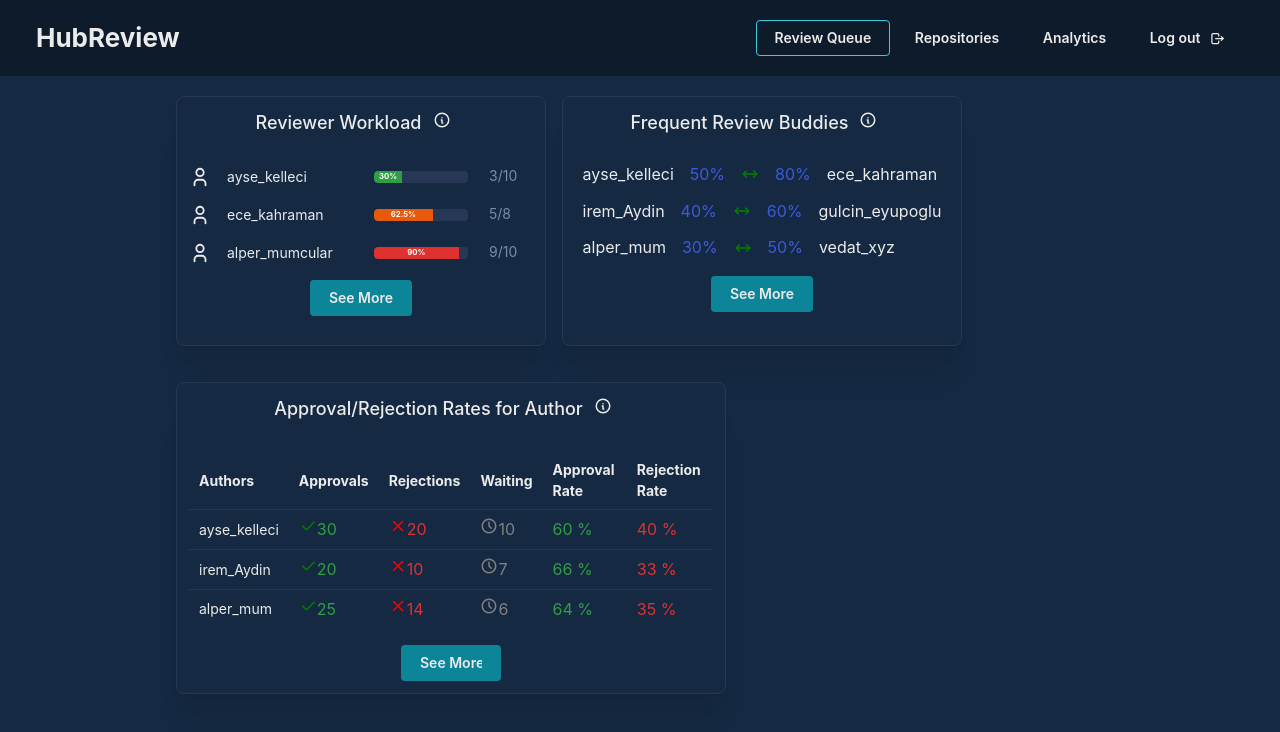
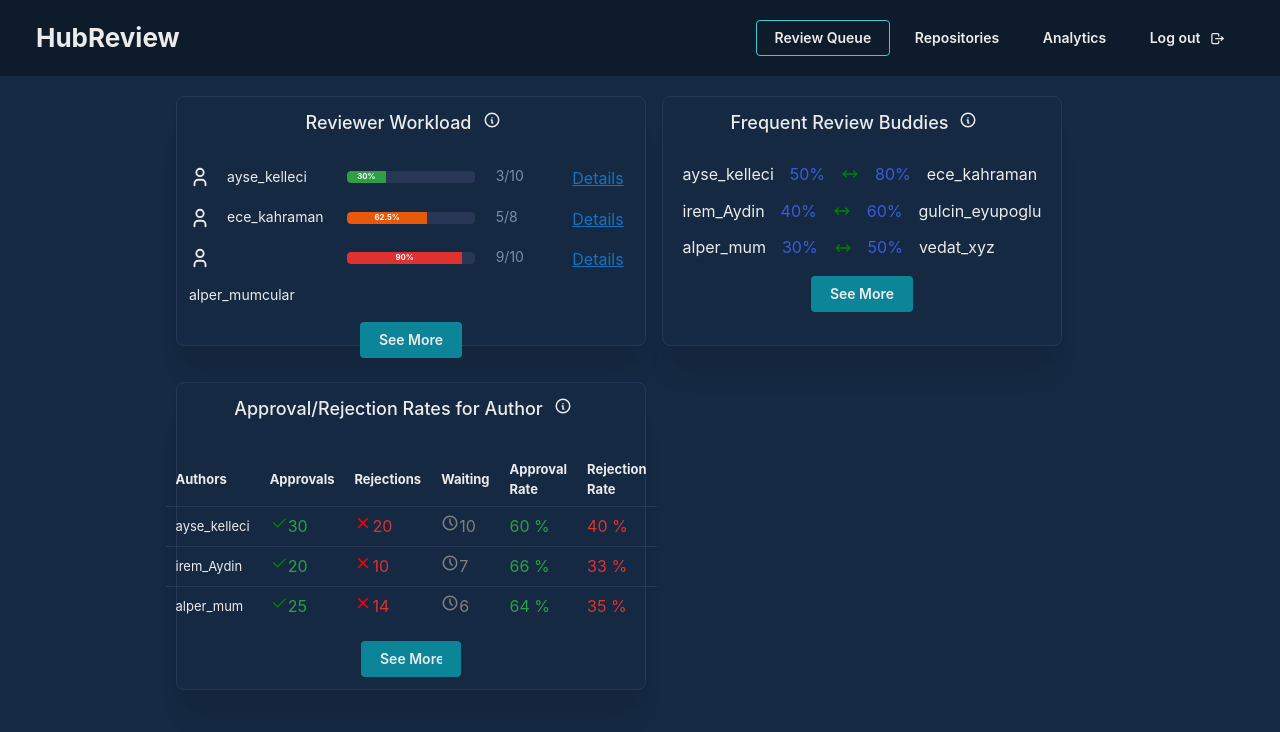
Before and after one commit to hubreviewapp/hubreview, a React (Vite) app in the folder web-client/: page /analytics in a window 1280 px wide. Shown: the top 732 px of the page. Built offline with nearby package versions, Linux system fonts and the light colour scheme.

Commit message:
feat: Create Pr button, Analytics fixes, Signin image

```diff
--- a/web-client/package.json
+++ b/web-client/package.json
@@ -49,6 +49,6 @@
     "rimraf": "^5.0.5",
     "sass": "^1.69.5",
     "typescript": "^5.2.2",
-    "vite": "^5.0.0"
+    "vite": "^4.4.0"
   }
 }
--- a/web-client/src/components/ApprovalRejectionRates.tsx
+++ b/web-client/src/components/ApprovalRejectionRates.tsx
@@ -61,7 +61,7 @@ function ApprovalRejectionRates() {
     </Table.Tr>
   ));
   return (
-    <Box w="550px">
+    <Box w="470px">
       <Paper shadow="xl" radius="md" p="sm" mt="lg" withBorder>
         <Stack align="center">
           <Text fw={500} size="lg" mb="sm">
@@ -70,10 +70,10 @@ function ApprovalRejectionRates() {
               <Badge leftSection={iconInfo} variant="transparent" />
             </Tooltip>
           </Text>
-          <Table>
+          <Table style={{fontSize:"13px"}}>
             <Table.Thead>
               <Table.Tr>
-                <Table.Th>Authors</Table.Th>
+                <Table.Th >Authors</Table.Th>
                 <Table.Th>Approvals</Table.Th>
                 <Table.Th>Rejections</Table.Th>
                 <Table.Th>Waiting</Table.Th>
--- a/web-client/src/components/WorkloadAnalytics.tsx
+++ b/web-client/src/components/WorkloadAnalytics.tsx
@@ -28,7 +28,7 @@ function WorkloadAnalytics() {
   ];
   const iconInfo = <IconInfoCircle style={{ width: rem(18), height: rem(18) }} />;
   return (
-    <Box w="370px">
+    <Box w="470px">
       <Paper h="250px" shadow="xl" radius="md" p="sm" mt="lg" withBorder>
         <Stack>
           <Text ta="center" fw={500} size="lg" mb="sm">
@@ -39,7 +39,7 @@ function WorkloadAnalytics() {
           </Text>
           {reviewers.map((itm) => (
             <Grid key={itm.id}>
-              <Grid.Col span={6}>
+              <Grid.Col span={4}>
                 <Group>
                   <IconUser style={{ width: rem(22), height: rem(22), cursor: "pointer" }} />
                   <Text size="sm">{itm.username}</Text>
@@ -56,10 +56,14 @@ function WorkloadAnalytics() {
                 </Progress.Root>
               </Grid.Col>
               <Grid.Col span={2}>
-                <Text c="dimmed" size="sm">
-                  {itm.waiting}/{itm.capacity}{" "}
-                </Text>
+                  <Text c="dimmed" size="sm">
+                    {itm.waiting}/{itm.capacity}{" "}
+                  </Text>
               </Grid.Col>
+              <Grid.Col span={2}>
+                <Text td="underline" color="blue">Details</Text>
+              </Grid.Col>
+
             </Grid>
           ))}
           <Flex justify="space-evenly">
--- a/web-client/src/pages/ReviewQueuePage.tsx
+++ b/web-client/src/pages/ReviewQueuePage.tsx
@@ -1,7 +1,8 @@
-import { Container, Pagination } from "@mantine/core";
+import { Container, Pagination, Button, Center } from "@mantine/core";
 import FilterInput from "../components/ReviewQueue/FilterInput";
 import PullRequestCard from "../components/ReviewQueue/PullRequestCard";
 import classes from "../components/ReviewQueue/ReviewQueue.module.scss";
+import {Link} from "react-router-dom";
 
 export interface RequestedReviewer {
   reviewerType: "USER" | "TEAM";
@@ -214,6 +215,11 @@ function ReviewQueuePage() {
       ))}
 
       <Pagination classNames={{ root: classes.pagination }} color="primary" total={4} />
+      <Center>
+        <Link to="/createPR">
+          <Button m="lg">Create New PR</Button>
+        </Link>
+      </Center>
     </Container>
   );
 }
--- a/web-client/src/pages/SignInPage.tsx
+++ b/web-client/src/pages/SignInPage.tsx
@@ -1,11 +1,14 @@
-import { Grid, Box, Text, TextInput, Card, Button, Stack, Group } from "@mantine/core";
+import { Grid, Box, Text, TextInput, Card, Button, Stack, Group, Image } from "@mantine/core";
 import GitHubLogo from "../assets/icons/github-mark-white.png";
+import SignIn from "../assets/icons/signin.png";
 
 function SignInPage() {
   return (
-    <Box h={600} p={5} m={0} w="100%" bg="#1B263B">
+    <Box h={600} p={5} m={0} w="100%">
       <Grid m="30px">
-        <Grid.Col span={8}>Review Faster, add some cool stuff</Grid.Col>
+        <Grid.Col span={8}>
+          <Image src={SignIn} />
+        </Grid.Col>
         <Grid.Col span={4}>
           <Card shadow="sm" padding="40px" radius="md" withBorder h="400px">
             <Stack justify="space-between">
```
Also changed, not shown: web-client/src/assets/icons/signin.png (added), 1 other file (tests, documents, lock files or other folders).
